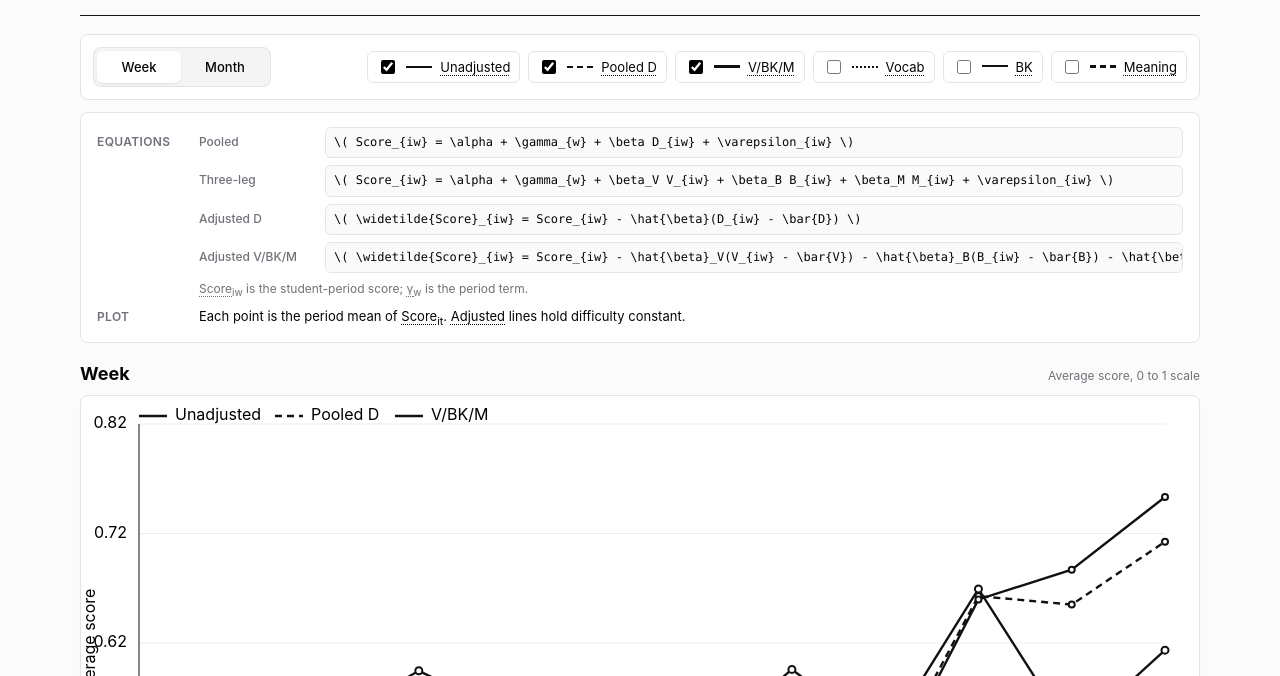
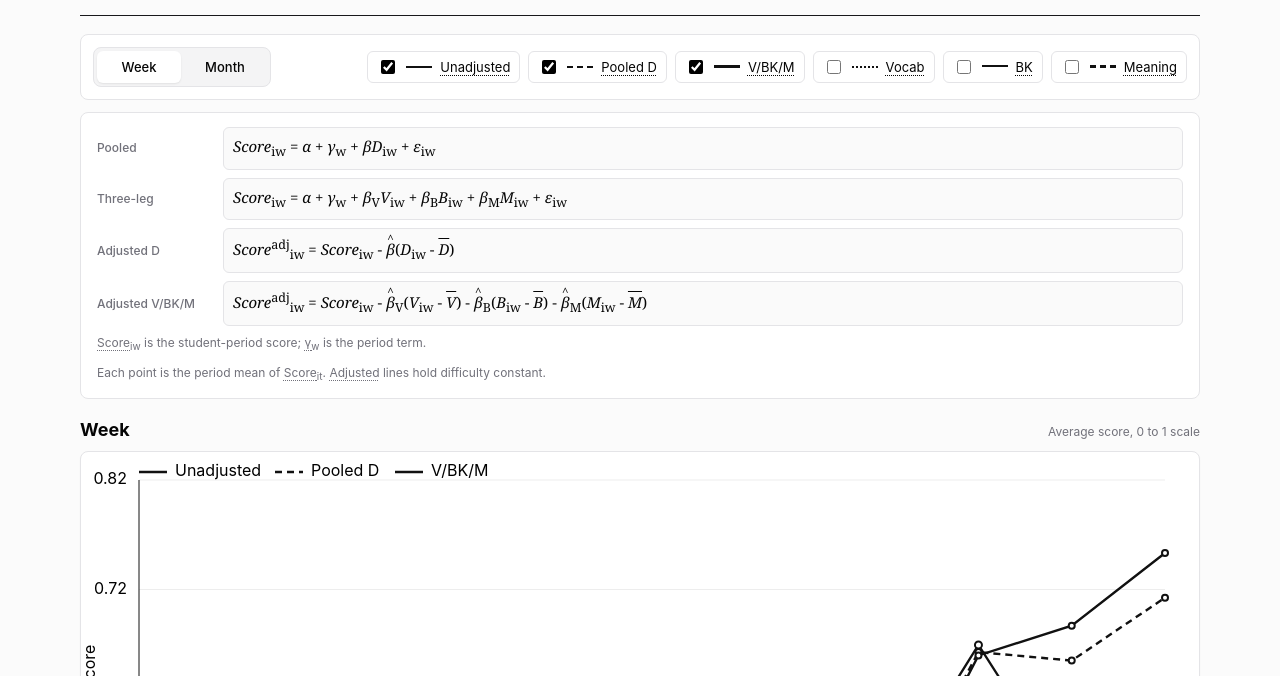
Before and after one commit to elisadiopweyer/reading, a plain HTML site: page index.html in a window 1280 px wide. Shown: the part 124-800 px from the top of the page. Drawn offline with Linux system fonts and the light colour scheme.

Commit message:
Render equations without raw LaTeX

```diff
--- a/app.js
+++ b/app.js
@@ -124,19 +124,59 @@ function equationMarkup(period) {
   return `
     <div class="equation-line">
       <span class="equation-name">Pooled</span>
-      <code>\\( Score_{${suffix}} = \\alpha + \\gamma_{${periodIndex}} + \\beta D_{${suffix}} + \\varepsilon_{${suffix}} \\)</code>
+      <div class="math-equation">
+        <span class="math-var">Score</span><sub>${suffix}</sub>
+        =
+        <span class="math-var">α</span>
+        +
+        <span class="math-var">γ</span><sub>${periodIndex}</sub>
+        +
+        <span class="math-var">β</span><span class="math-var">D</span><sub>${suffix}</sub>
+        +
+        <span class="math-var">ε</span><sub>${suffix}</sub>
+      </div>
     </div>
     <div class="equation-line">
       <span class="equation-name">Three-leg</span>
-      <code>\\( Score_{${suffix}} = \\alpha + \\gamma_{${periodIndex}} + \\beta_V V_{${suffix}} + \\beta_B B_{${suffix}} + \\beta_M M_{${suffix}} + \\varepsilon_{${suffix}} \\)</code>
+      <div class="math-equation">
+        <span class="math-var">Score</span><sub>${suffix}</sub>
+        =
+        <span class="math-var">α</span>
+        +
+        <span class="math-var">γ</span><sub>${periodIndex}</sub>
+        +
+        <span class="math-var">β</span><sub>V</sub><span class="math-var">V</span><sub>${suffix}</sub>
+        +
+        <span class="math-var">β</span><sub>B</sub><span class="math-var">B</span><sub>${suffix}</sub>
+        +
+        <span class="math-var">β</span><sub>M</sub><span class="math-var">M</span><sub>${suffix}</sub>
+        +
+        <span class="math-var">ε</span><sub>${suffix}</sub>
+      </div>
     </div>
     <div class="equation-line">
       <span class="equation-name">Adjusted D</span>
-      <code>\\( \\widetilde{Score}_{${suffix}} = Score_{${suffix}} - \\hat{\\beta}(D_{${suffix}} - \\bar{D}) \\)</code>
+      <div class="math-equation">
+        <span class="math-var">Score</span><sup>adj</sup><sub>${suffix}</sub>
+        =
+        <span class="math-var">Score</span><sub>${suffix}</sub>
+        -
+        <span class="math-hat">β</span>(<span class="math-var">D</span><sub>${suffix}</sub> - <span class="math-bar">D</span>)
+      </div>
     </div>
     <div class="equation-line">
       <span class="equation-name">Adjusted V/BK/M</span>
-      <code>\\( \\widetilde{Score}_{${suffix}} = Score_{${suffix}} - \\hat{\\beta}_V(V_{${suffix}} - \\bar{V}) - \\hat{\\beta}_B(B_{${suffix}} - \\bar{B}) - \\hat{\\beta}_M(M_{${suffix}} - \\bar{M}) \\)</code>
+      <div class="math-equation">
+        <span class="math-var">Score</span><sup>adj</sup><sub>${suffix}</sub>
+        =
+        <span class="math-var">Score</span><sub>${suffix}</sub>
+        -
+        <span class="math-hat">β</span><sub>V</sub>(<span class="math-var">V</span><sub>${suffix}</sub> - <span class="math-bar">V</span>)
+        -
+        <span class="math-hat">β</span><sub>B</sub>(<span class="math-var">B</span><sub>${suffix}</sub> - <span class="math-bar">B</span>)
+        -
+        <span class="math-hat">β</span><sub>M</sub>(<span class="math-var">M</span><sub>${suffix}</sub> - <span class="math-bar">M</span>)
+      </div>
     </div>
     <div class="equation-note">
       <span
--- a/index.html
+++ b/index.html
@@ -89,13 +89,8 @@
       </section>
 
       <section class="explain" aria-label="What is plotted">
-        <div class="explain-row">
-          <span class="explain-label">Equations</span>
         <div class="equations" id="modelEquation"></div>
-        </div>
-        <div class="explain-row">
-          <span class="explain-label">Plot</span>
-          <span>
+        <p class="plot-copy">
           Each point is the period mean of
           <span
             class="hint"
@@ -108,8 +103,7 @@
             data-tooltip="Adjusted lines remove the part of score predicted by differences in text difficulty, then put difficulty back at the sample mean."
           >Adjusted</span>
           lines hold difficulty constant.
-          </span>
-        </div>
+        </p>
       </section>
 
       <section class="chart-section" aria-label="Adjusted trajectory chart">
--- a/styles.css
+++ b/styles.css
@@ -84,7 +84,7 @@ h2 {
 
 .explain {
   display: grid;
-  gap: 8px;
+  gap: 10px;
   margin-top: 12px;
   padding: 14px 16px;
   border: 1px solid var(--line);
@@ -93,24 +93,9 @@ h2 {
   font-size: 13px;
 }
 
-.explain-row {
-  display: grid;
-  grid-template-columns: 88px minmax(0, 1fr);
-  gap: 14px;
-  align-items: baseline;
-}
-
-.explain-label {
-  color: var(--muted);
-  font-size: 12px;
-  font-weight: 600;
-  letter-spacing: 0.03em;
-  text-transform: uppercase;
-}
-
 .equations {
   display: grid;
-  gap: 7px;
+  gap: 8px;
   min-width: 0;
 }
 
@@ -127,21 +112,54 @@ h2 {
   font-weight: 500;
 }
 
-.equation-line code {
+.math-equation {
   display: block;
   overflow-x: auto;
-  padding: 6px 8px;
+  padding: 7px 9px;
   border: 1px solid var(--line);
   border-radius: 6px;
   background: var(--surface);
   color: var(--text);
-  font-family: ui-monospace, SFMono-Regular, Menlo, Monaco, Consolas, "Liberation Mono", monospace;
-  font-size: 12px;
-  line-height: 1.45;
+  font-family: Georgia, "Times New Roman", serif;
+  font-size: 15px;
+  line-height: 1.5;
   white-space: nowrap;
 }
 
+.math-var {
+  font-style: italic;
+}
+
+.math-bar {
+  display: inline-block;
+  font-style: italic;
+  text-decoration: overline;
+  text-decoration-thickness: 1px;
+}
+
+.math-hat {
+  position: relative;
+  display: inline-block;
+  font-style: italic;
+}
+
+.math-hat::before {
+  position: absolute;
+  left: 50%;
+  top: -0.72em;
+  content: "^";
+  font-family: Georgia, "Times New Roman", serif;
+  font-size: 0.78em;
+  transform: translateX(-50%);
+}
+
 .equation-note {
+  color: var(--muted);
+  font-size: 12px;
+  line-height: 1.45;
+}
+
+.plot-copy {
   color: var(--muted);
   font-size: 12px;
   line-height: 1.45;
@@ -423,11 +441,6 @@ th {
     flex-direction: column;
   }
 
-  .explain-row {
-    grid-template-columns: 1fr;
-    gap: 4px;
-  }
-
   .equation-line {
     grid-template-columns: 1fr;
     gap: 4px;
```
Lines whose indentation alone changed are shown as unchanged.
